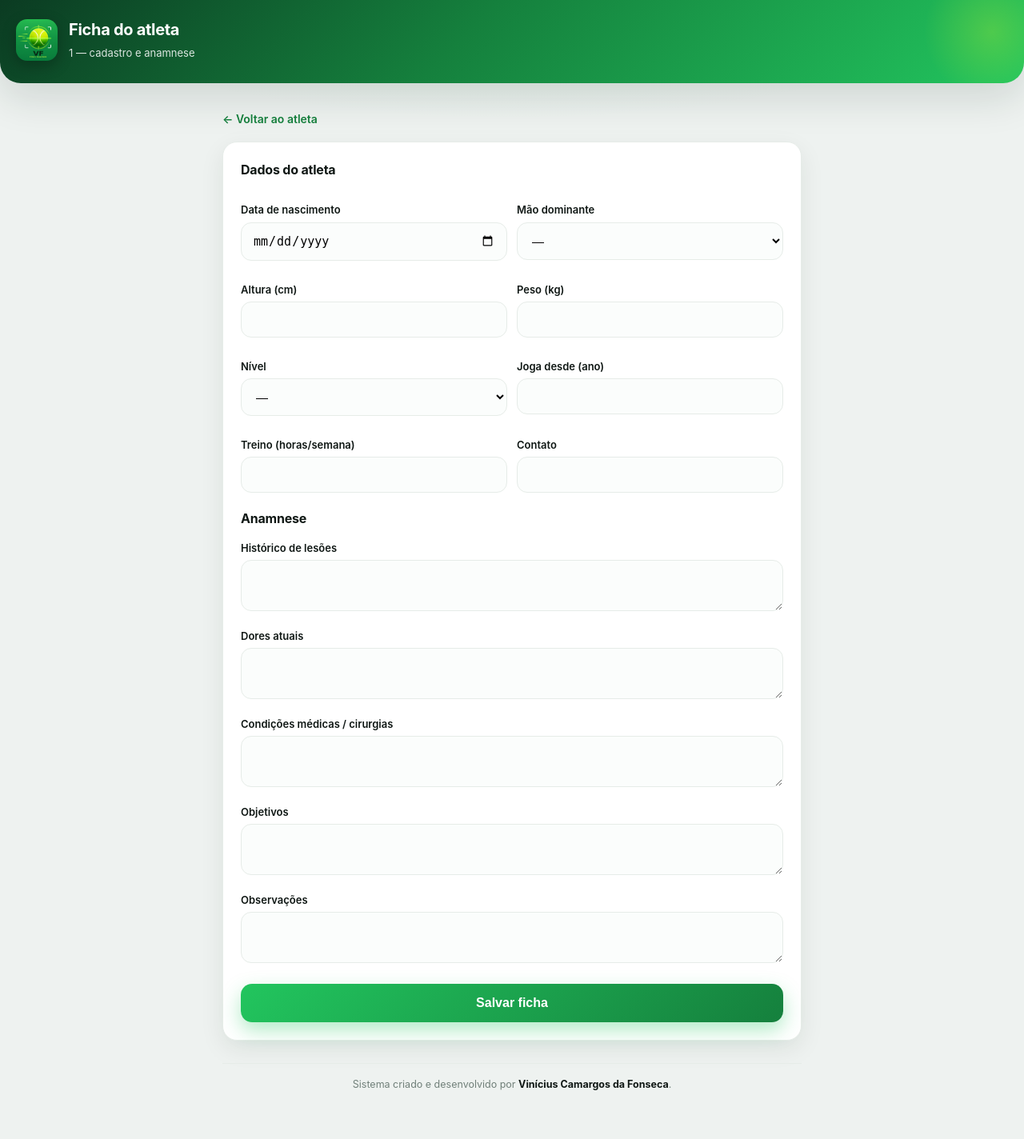
After one commit to viniciusdesimmcees-droid/vc-fisiocoach-gifs, a Flask app: page /atleta/1/ficha in a window 1280 px wide. The commit adds this page. Shown: the whole page at 80% size. Run offline with Flask 3, Linux system fonts and the light colour scheme; data that the repository does not hold is empty.

Commit message:
Add athlete registration, anamnese, and editable history
New athlete profile/anamnese (birthdate→age, height/weight→BMI, dominant hand,
level, training load, injury history, current pain, conditions, goals) stored
in a new athletes table. The athlete page shows the profile and links to a
ficha form to create/edit it.

History is now editable: each analysis can be corrected (peak/mean/date) or
deleted to fix mistaken analyses, via per-row controls. New routes:
/atleta/<name>/ficha (GET/POST), /analise/<id>/editar, /analise/<id>/excluir.

Verified end-to-end: profile saves (age 21, BMI 22.6), shows on the athlete
page, and analyses can be edited and deleted.

Co-Authored-By: Claude Opus 4.8 <noreply@anthropic.com>
Claude-Session: https://claude.ai/code/session_01KUiv1DTYtbHrQLZZQoXPJC

```diff
--- a/tennis-serve-analyzer/webapp/app.py
+++ b/tennis-serve-analyzer/webapp/app.py
@@ -22,7 +22,8 @@ import uuid
 import traceback
 
 from flask import (
-    Flask, request, render_template, url_for, send_from_directory, Response, abort
+    Flask, request, render_template, url_for, send_from_directory, Response, abort,
+    redirect,
 )
 
 HERE = os.path.dirname(os.path.abspath(__file__))
@@ -89,14 +90,50 @@ def historico():
 @app.route("/historico/<athlete>")
 def historico_atleta(athlete):
     h = history.get_history(athlete)
-    if not h:
+    profile = history.get_profile(athlete)
+    if not h and not profile:
         abort(404)
     return render_template(
         "atleta.html",
         athlete=athlete,
-        stats=history.athlete_stats(athlete),
+        stats=history.athlete_stats(athlete) if h else {},
         rows=list(reversed(h)),  # mais recentes primeiro na tabela
+        profile=profile,
+        age=history.age_from_birthdate(profile.get("birthdate")) if profile else None,
+        imc=history.bmi(profile.get("height_cm"), profile.get("weight_kg")) if profile else None,
     )
+
+
+@app.route("/atleta/<athlete>/ficha", methods=["GET", "POST"])
+def ficha_atleta(athlete):
+    if request.method == "POST":
+        data = {f: (request.form.get(f) or None) for f in history.ATHLETE_FIELDS}
+        history.save_profile(athlete, data)
+        return redirect(url_for("historico_atleta", athlete=athlete))
+    return render_template(
+        "ficha.html", athlete=athlete, profile=history.get_profile(athlete) or {}
+    )
+
+
+@app.route("/analise/<int:analysis_id>/excluir", methods=["POST"])
+def excluir_analise(analysis_id):
+    athlete = request.form.get("athlete", "")
+    history.delete_analysis(analysis_id)
+    return redirect(url_for("historico_atleta", athlete=athlete)
+                    if athlete else url_for("historico"))
+
+
+@app.route("/analise/<int:analysis_id>/editar", methods=["POST"])
+def editar_analise(analysis_id):
+    athlete = request.form.get("athlete", "")
+    history.update_analysis(
+        analysis_id,
+        peak_kmh=request.form.get("peak_kmh") or None,
+        mean_kmh=request.form.get("mean_kmh") or None,
+        created_at=request.form.get("created_at") or None,
+    )
+    return redirect(url_for("historico_atleta", athlete=athlete)
+                    if athlete else url_for("historico"))
 
 
 @app.route("/chart/evolucao/<athlete>.png")
--- a/tennis-serve-analyzer/webapp/history.py
+++ b/tennis-serve-analyzer/webapp/history.py
@@ -50,6 +50,14 @@ def _conn() -> sqlite3.Connection:
     return c
 
 
+# Campos da ficha/anamnese do atleta (além de "name").
+ATHLETE_FIELDS = [
+    "birthdate", "height_cm", "weight_kg", "dominant_hand", "level",
+    "since_year", "train_hours", "contact", "injuries", "pain",
+    "conditions", "goals", "notes",
+]
+
+
 def init_db() -> None:
     with _conn() as c:
         c.execute(
@@ -63,6 +71,93 @@ def init_db() -> None:
                 detector TEXT
             )"""
         )
+        c.execute(
+            """CREATE TABLE IF NOT EXISTS athletes (
+                name TEXT PRIMARY KEY,
+                birthdate TEXT, height_cm REAL, weight_kg REAL,
+                dominant_hand TEXT, level TEXT, since_year INTEGER,
+                train_hours REAL, contact TEXT,
+                injuries TEXT, pain TEXT, conditions TEXT, goals TEXT,
+                notes TEXT, updated_at TEXT
+            )"""
+        )
+
+
+# ----------------------------- ficha do atleta -----------------------------
+
+def get_profile(name: str) -> dict | None:
+    with _conn() as c:
+        row = c.execute("SELECT * FROM athletes WHERE name = ?", (name,)).fetchone()
+    return dict(row) if row else None
+
+
+def save_profile(name: str, data: dict) -> None:
+    """Cria ou atualiza a ficha/anamnese do atleta."""
+    cols = ["name"] + ATHLETE_FIELDS + ["updated_at"]
+    vals = [name] + [data.get(f) for f in ATHLETE_FIELDS] + [
+        datetime.now(timezone.utc).isoformat()
+    ]
+    placeholders = ", ".join("?" for _ in cols)
+    with _conn() as c:
+        c.execute(
+            f"INSERT OR REPLACE INTO athletes ({', '.join(cols)}) "
+            f"VALUES ({placeholders})",
+            vals,
+        )
+
+
+def age_from_birthdate(birthdate: str | None) -> int | None:
+    if not birthdate:
+        return None
+    try:
+        b = datetime.fromisoformat(birthdate)
+    except ValueError:
+        try:
+            b = datetime.strptime(birthdate, "%Y-%m-%d")
+        except ValueError:
+            return None
+    today = datetime.now()
+    return today.year - b.year - ((today.month, today.day) < (b.month, b.day))
+
+
+def bmi(height_cm, weight_kg):
+    try:
+        h = float(height_cm) / 100.0
+        return round(float(weight_kg) / (h * h), 1) if h > 0 else None
+    except (TypeError, ValueError, ZeroDivisionError):
+        return None
+
+
+# ----------------------- editar/corrigir o histórico -----------------------
+
+def delete_analysis(analysis_id: int) -> None:
+    with _conn() as c:
+        c.execute("DELETE FROM analyses WHERE id = ?", (analysis_id,))
+
+
+def update_analysis(analysis_id: int, peak_kmh=None, mean_kmh=None,
+                    created_at=None) -> None:
+    sets, vals = [], []
+    if peak_kmh is not None:
+        sets.append("peak_kmh = ?"); vals.append(round(float(peak_kmh), 1))
+    if mean_kmh is not None:
+        sets.append("mean_kmh = ?"); vals.append(round(float(mean_kmh), 1))
+    if created_at:
+        sets.append("created_at = ?"); vals.append(created_at)
+    if not sets:
+        return
+    vals.append(analysis_id)
+    with _conn() as c:
+        c.execute(f"UPDATE analyses SET {', '.join(sets)} WHERE id = ?", vals)
+
+
+def rename_athlete(old: str, new: str) -> None:
+    new = new.strip()
+    if not new or new == old:
+        return
+    with _conn() as c:
+        c.execute("UPDATE analyses SET athlete = ? WHERE athlete = ?", (new, old))
+        c.execute("UPDATE OR REPLACE athletes SET name = ? WHERE name = ?", (new, old))
 
 
 def record_analysis(athlete, peak_kmh, mean_kmh, fps, detector) -> None:
--- a/tennis-serve-analyzer/webapp/static/style.css
+++ b/tennis-serve-analyzer/webapp/static/style.css
@@ -87,6 +87,15 @@ input[type=text]:focus, input[type=number]:focus, select:focus {
   box-shadow: 0 0 0 4px rgba(34,197,94,.15);
 }
 input[type=file] { width: 100%; font-size: 14px; padding: 12px 0; }
+input[type=date] { width: 100%; padding: 13px 14px; border: 1.5px solid var(--line); border-radius: 13px; font-size: 15px; background: #fbfdfc; }
+textarea {
+  width: 100%; padding: 12px 14px; border: 1.5px solid var(--line);
+  border-radius: 13px; font-size: 15px; background: #fbfdfc; font-family: inherit;
+  resize: vertical;
+}
+textarea:focus, input[type=date]:focus {
+  outline: none; border-color: var(--green); box-shadow: 0 0 0 4px rgba(34,197,94,.15);
+}
 
 .grid { display: grid; grid-template-columns: 1fr 1fr; gap: 12px; }
 @media (max-width: 560px) { .grid { grid-template-columns: 1fr; } }
@@ -204,6 +213,13 @@ a.back {
   font-size: 14px; font-weight: 600;
 }
 
+.analise-row { border-bottom: 1px solid var(--line); padding: 10px 0; }
+.analise-head { display: flex; align-items: center; gap: 10px; flex-wrap: wrap; font-size: 14px; }
+.analise-head > span:nth-child(2) { margin-left: auto; color: #334155; }
+.analise-edit summary { cursor: pointer; list-style: none; font-size: 18px; }
+.analise-edit summary::-webkit-details-marker { display: none; }
+.edit-form { margin-top: 10px; }
+
 footer.credit {
   text-align: center; color: var(--muted); font-size: 12.5px;
   margin: 28px 0 40px; padding-top: 16px; border-top: 1px solid var(--line);
--- /dev/null
+++ b/tennis-serve-analyzer/webapp/templates/ficha.html
@@ -0,0 +1,88 @@
+<!doctype html>
+<html lang="pt-br">
+<head>
+  <meta charset="utf-8">
+  <meta name="viewport" content="width=device-width, initial-scale=1">
+  <title>Ficha — {{ athlete }}</title>
+  <meta name="theme-color" content="#2ecc55">
+  <link rel="icon" href="{{ url_for('static', filename='favicon-32.png') }}">
+  <link rel="apple-touch-icon" href="{{ url_for('static', filename='apple-touch-icon.png') }}">
+  <link rel="manifest" href="{{ url_for('manifest') }}">
+  <link rel="stylesheet" href="{{ url_for('static', filename='style.css') }}">
+</head>
+<body>
+  <header>
+    <img src="{{ url_for('static', filename='logo.png') }}" alt="VF Tênis Scanner">
+    <div>
+      <h1>Ficha do atleta</h1>
+      <span>{{ athlete }} — cadastro e anamnese</span>
+    </div>
+  </header>
+
+  <div class="wrap">
+    <a class="back" href="{{ url_for('historico_atleta', athlete=athlete) }}">← Voltar ao atleta</a>
+
+    <form class="card" action="{{ url_for('ficha_atleta', athlete=athlete) }}" method="post">
+      <h2>Dados do atleta</h2>
+      <div class="grid">
+        <div>
+          <label>Data de nascimento</label>
+          <input type="date" name="birthdate" value="{{ profile.birthdate or '' }}">
+        </div>
+        <div>
+          <label>Mão dominante</label>
+          <select name="dominant_hand">
+            <option value="">—</option>
+            <option value="destro" {{ 'selected' if profile.dominant_hand=='destro' }}>Destro</option>
+            <option value="canhoto" {{ 'selected' if profile.dominant_hand=='canhoto' }}>Canhoto</option>
+          </select>
+        </div>
+        <div>
+          <label>Altura (cm)</label>
+          <input type="number" name="height_cm" step="0.1" value="{{ profile.height_cm or '' }}">
+        </div>
+        <div>
+          <label>Peso (kg)</label>
+          <input type="number" name="weight_kg" step="0.1" value="{{ profile.weight_kg or '' }}">
+        </div>
+        <div>
+          <label>Nível</label>
+          <select name="level">
+            {% for lv in ['', 'Iniciante', 'Intermediário', 'Avançado', 'Profissional'] %}
+            <option value="{{ lv }}" {{ 'selected' if profile.level==lv }}>{{ lv or '—' }}</option>
+            {% endfor %}
+          </select>
+        </div>
+        <div>
+          <label>Joga desde (ano)</label>
+          <input type="number" name="since_year" value="{{ profile.since_year or '' }}">
+        </div>
+        <div>
+          <label>Treino (horas/semana)</label>
+          <input type="number" name="train_hours" step="0.5" value="{{ profile.train_hours or '' }}">
+        </div>
+        <div>
+          <label>Contato</label>
+          <input type="text" name="contact" value="{{ profile.contact or '' }}">
+        </div>
+      </div>
+
+      <h2 style="margin-top:20px">Anamnese</h2>
+      <label>Histórico de lesões</label>
+      <textarea name="injuries" rows="2">{{ profile.injuries or '' }}</textarea>
+      <label>Dores atuais</label>
+      <textarea name="pain" rows="2">{{ profile.pain or '' }}</textarea>
+      <label>Condições médicas / cirurgias</label>
+      <textarea name="conditions" rows="2">{{ profile.conditions or '' }}</textarea>
+      <label>Objetivos</label>
+      <textarea name="goals" rows="2">{{ profile.goals or '' }}</textarea>
+      <label>Observações</label>
+      <textarea name="notes" rows="2">{{ profile.notes or '' }}</textarea>
+
+      <button type="submit">Salvar ficha</button>
+    </form>
+
+    <footer class="credit">Sistema criado e desenvolvido por <strong>Vinícius Camargos da Fonseca</strong>.</footer>
+  </div>
+</body>
+</html>
```
Also changed, not shown: tennis-serve-analyzer/webapp/templates/atleta.html (+54 -14 lines).
